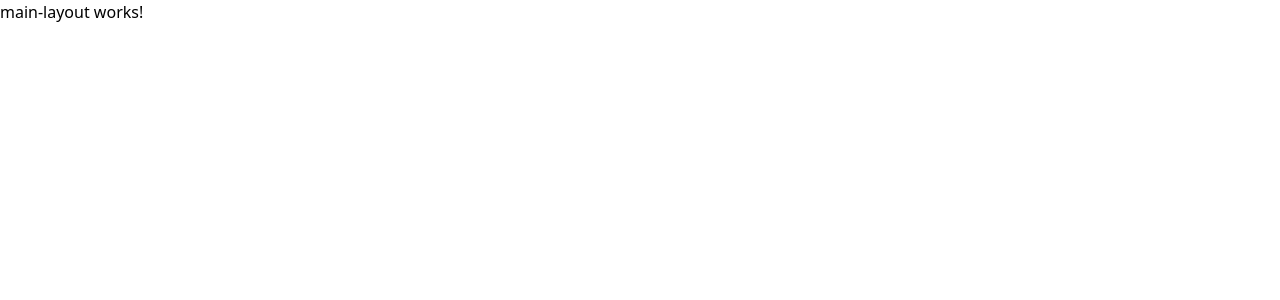
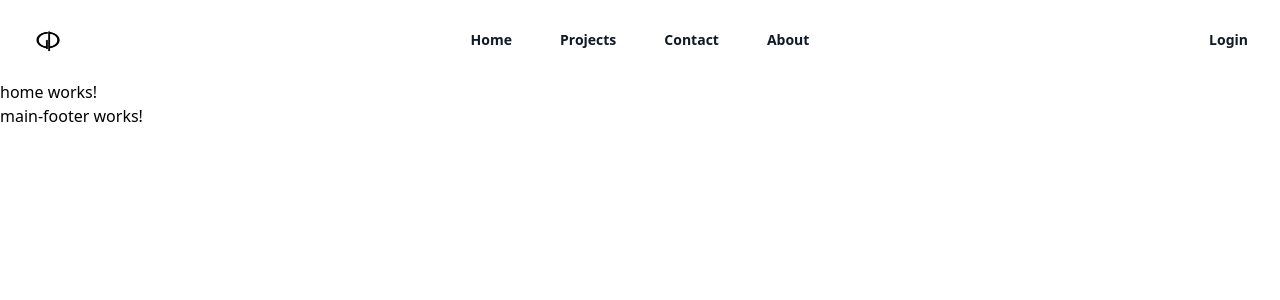
Before and after one commit to GerardPaul/thegpworx, an Angular app: page / in a window 1280 px wide. Shown: the top 300 px of the page. Built offline with nearby package versions, Linux system fonts and the light colour scheme.

Commit message:
Initialize layout.

```diff
--- a/src/app/shared/layouts/admin/admin-layout/admin-layout.component.html
+++ b/src/app/shared/layouts/admin/admin-layout/admin-layout.component.html
@@ -1 +1,4 @@
-<p>admin-layout works!</p>
+<app-admin-header></app-admin-header>
+<app-admin-sidebar></app-admin-sidebar>
+  <router-outlet></router-outlet>
+<app-admin-footer></app-admin-footer>
--- a/src/app/shared/layouts/main/main-header/main-header.component.html
+++ b/src/app/shared/layouts/main/main-header/main-header.component.html
@@ -1 +1,60 @@
-<p>main-header works!</p>
+<header class="bg-white">
+  <nav class="mx-auto flex max-w-7xl items-center justify-between p-6 lg:px-8" aria-label="Global">
+    <div class="flex lg:flex-1">
+      <a class="-m-1.5 p-1.5" routerLink="/home">
+        <span class="sr-only">TheGPWorx</span>
+        <img class="h-8 w-auto" src="/assets/images/gp_transparent_black_2000x2000.png" alt="TheGPWorx Logo">
+      </a>
+    </div>
+    <div class="flex lg:hidden">
+      <button type="button" class="-m-2.5 inline-flex items-center justify-center rounded-md p-2.5 text-gray-700">
+        <span class="sr-only">Open main menu</span>
+        <svg class="h-6 w-6" fill="none" viewBox="0 0 24 24" stroke-width="1.5" stroke="currentColor" aria-hidden="true">
+          <path stroke-linecap="round" stroke-linejoin="round" d="M3.75 6.75h16.5M3.75 12h16.5m-16.5 5.25h16.5" />
+        </svg>
+      </button>
+    </div>
+    <div class="hidden lg:flex lg:gap-x-12">
+      <a class="text-sm font-semibold leading-6 text-gray-900" routerLink="/home">Home</a>
+      <a class="text-sm font-semibold leading-6 text-gray-900" routerLink="/projects">Projects</a>
+      <a class="text-sm font-semibold leading-6 text-gray-900" routerLink="/contact">Contact</a>
+      <a class="text-sm font-semibold leading-6 text-gray-900" routerLink="/about">About</a>
+    </div>
+    <div class="hidden lg:flex lg:flex-1 lg:justify-end">
+      <a class="text-sm font-semibold leading-6 text-gray-900" routerLink="/login">Login</a>
+    </div>
+  </nav>
+
+  <!-- Mobile menu, show/hide based on menu open state. -->
+  <!-- <div class="lg:hidden" role="dialog" aria-modal="true"> -->
+    <!-- Background backdrop, show/hide based on slide-over state. -->
+    <!-- <div class="fixed inset-0 z-10"></div>
+    <div class="fixed inset-y-0 right-0 z-10 w-full overflow-y-auto bg-white px-6 py-6 sm:max-w-sm sm:ring-1 sm:ring-gray-900/10">
+      <div class="flex items-center justify-between">
+        <a href="#" class="-m-1.5 p-1.5">
+          <span class="sr-only">TheGPWorx</span>
+          <img class="h-8 w-auto" src="/assets/images/gp_transparent_black_2000x2000.png" alt="TheGPWorx Logo">
+        </a>
+        <button type="button" class="-m-2.5 rounded-md p-2.5 text-gray-700">
+          <span class="sr-only">Close menu</span>
+          <svg class="h-6 w-6" fill="none" viewBox="0 0 24 24" stroke-width="1.5" stroke="currentColor" aria-hidden="true">
+            <path stroke-linecap="round" stroke-linejoin="round" d="M6 18L18 6M6 6l12 12" />
+          </svg>
+        </button>
+      </div>
+      <div class="mt-6 flow-root">
+        <div class="-my-6 divide-y divide-gray-500/10">
+          <div class="space-y-2 py-6">
+            <a class="-mx-3 block rounded-lg px-3 py-2 text-base font-semibold leading-7 text-gray-900 hover:bg-gray-50" routerLink="/home">Home</a>
+            <a class="-mx-3 block rounded-lg px-3 py-2 text-base font-semibold leading-7 text-gray-900 hover:bg-gray-50" routerLink="/projects">Projects</a>
+            <a class="-mx-3 block rounded-lg px-3 py-2 text-base font-semibold leading-7 text-gray-900 hover:bg-gray-50" routerLink="/contact">Contact</a>
+            <a class="-mx-3 block rounded-lg px-3 py-2 text-base font-semibold leading-7 text-gray-900 hover:bg-gray-50" routerLink="/about">About</a>
+          </div> -->
+          <!-- <div class="py-6">
+            <a href="#" class="-mx-3 block rounded-lg px-3 py-2.5 text-base font-semibold leading-7 text-gray-900 hover:bg-gray-50">Log in</a>
+          </div> -->
+        <!-- </div>
+      </div>
+    </div>
+  </div> -->
+</header>
--- a/src/app/shared/layouts/main/main-layout/main-layout.component.html
+++ b/src/app/shared/layouts/main/main-layout/main-layout.component.html
@@ -1 +1,3 @@
-<p>main-layout works!</p>
+<app-main-header></app-main-header>
+  <router-outlet></router-outlet>
+<app-main-footer></app-main-footer>
```
